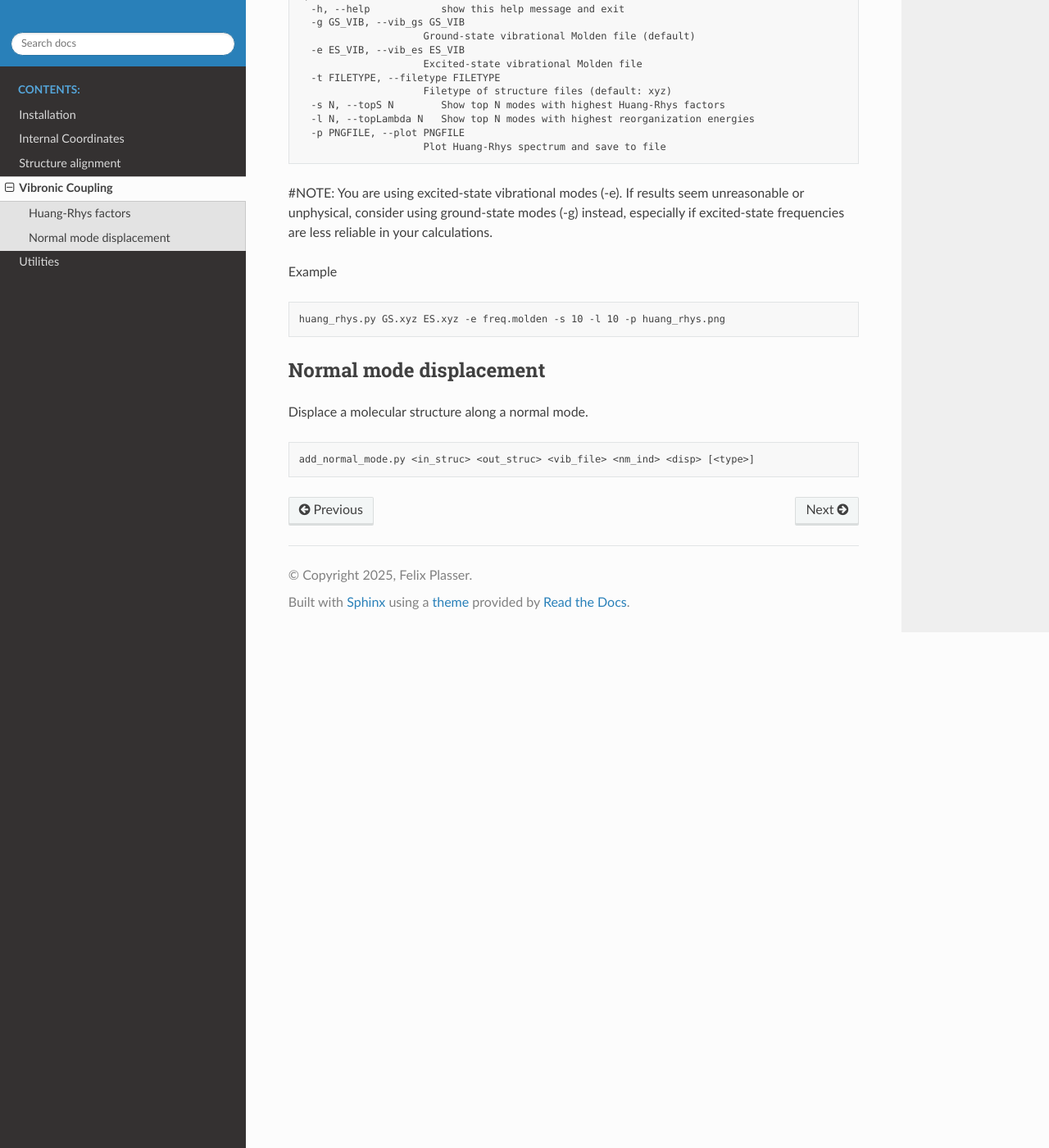
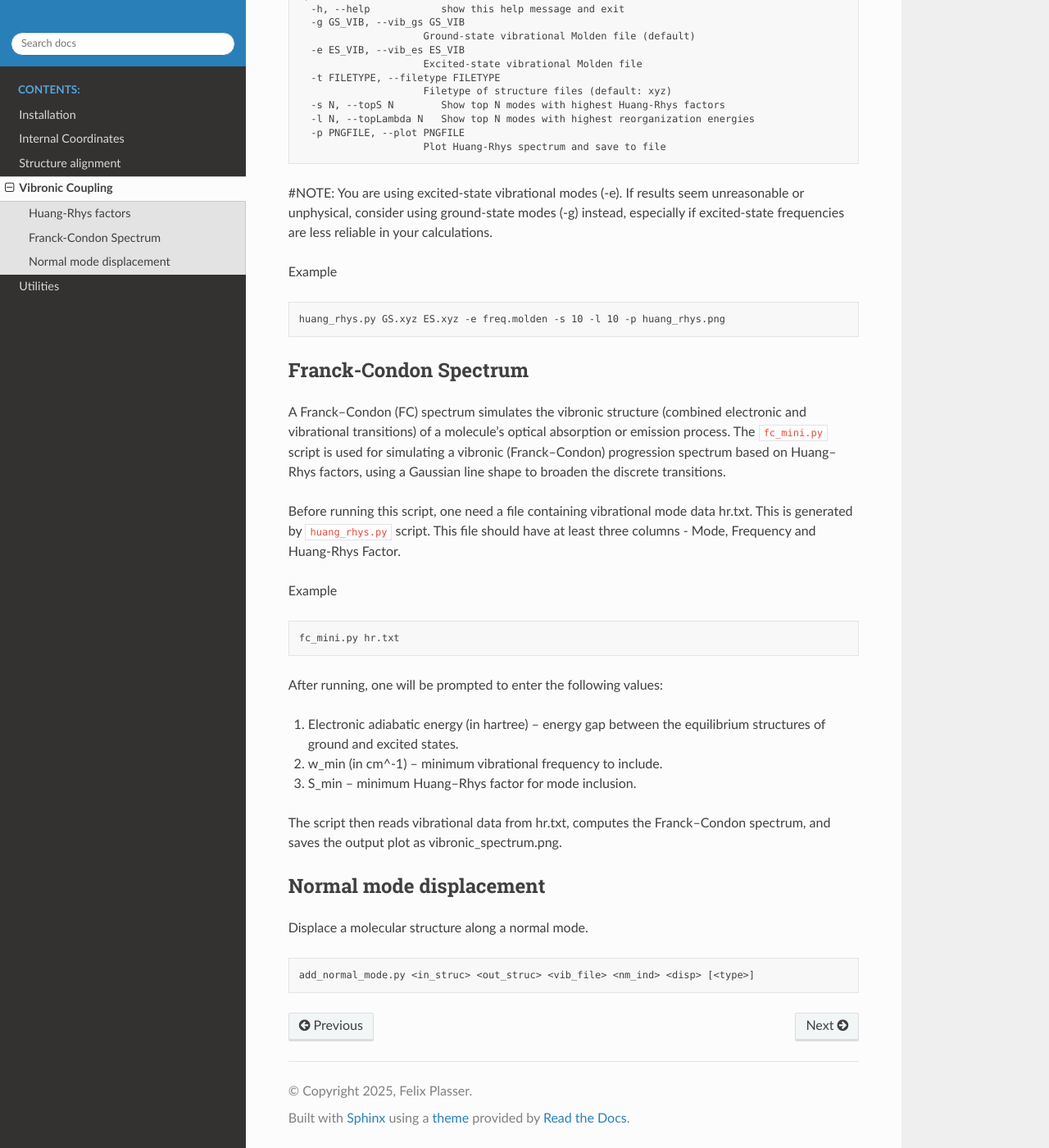
Before and after one commit to felixplasser/matilda, a Sphinx documentation site: the page built from docs/vibcoup.rst, in a window 1280 px wide and 1400 px high, scrolled down 991 px. Shown: the whole window at 82% size. Built offline with Sphinx 7.4.7 and the Read the Docs theme 3.1.0, drawn with Linux system fonts in a browser that asks for light colours.

Commit message:
Added FC spectrum documentation

```diff
--- a/docs/vibcoup.rst
+++ b/docs/vibcoup.rst
@@ -58,6 +58,33 @@ Example
 
     huang_rhys.py GS.xyz ES.xyz -e freq.molden -s 10 -l 10 -p huang_rhys.png
 
+
+Franck-Condon Spectrum
+~~~~~~~~~~~~~~~~~~~~~~
+
+A Franck–Condon (FC) spectrum simulates the vibronic structure (combined electronic and vibrational transitions) of a molecule’s optical absorption or emission process.
+The ``fc_mini.py`` script is used for simulating a vibronic (Franck–Condon) progression spectrum based on Huang–Rhys factors,
+using a Gaussian line shape to broaden the discrete transitions.
+
+Before running this script, one need a file containing vibrational mode data hr.txt.
+This is generated by ``huang_rhys.py`` script.
+This file should have at least three columns - Mode, Frequency and Huang-Rhys Factor.
+
+Example
+
+.. code:: text
+
+    fc_mini.py hr.txt
+
+After running, one will be prompted to enter the following values:
+
+1. Electronic adiabatic energy (in hartree) – energy gap between the equilibrium structures of ground and excited states.
+2. w_min (in cm^-1) – minimum vibrational frequency to include.
+3. S_min – minimum Huang–Rhys factor for mode inclusion.
+
+The script then reads vibrational data from hr.txt, computes the Franck–Condon spectrum, and saves the output plot as vibronic_spectrum.png.
+
+
 Normal mode displacement
 ~~~~~~~~~~~~~~~~~~~~~~~~
 
```
